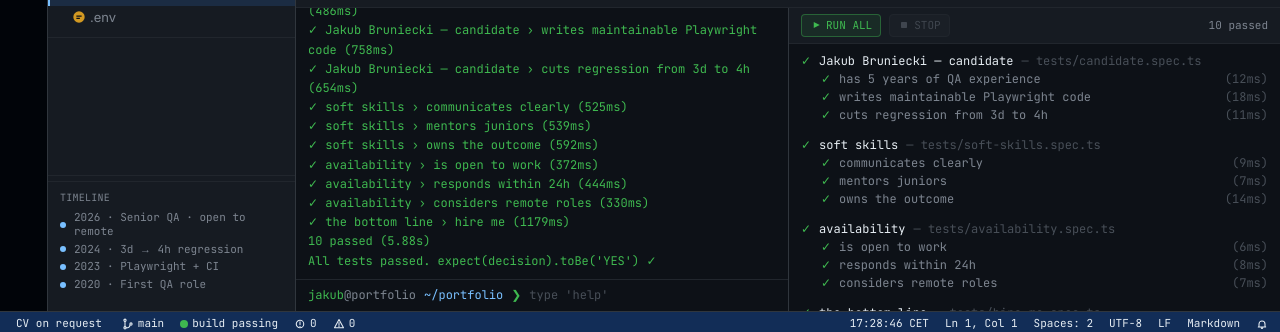
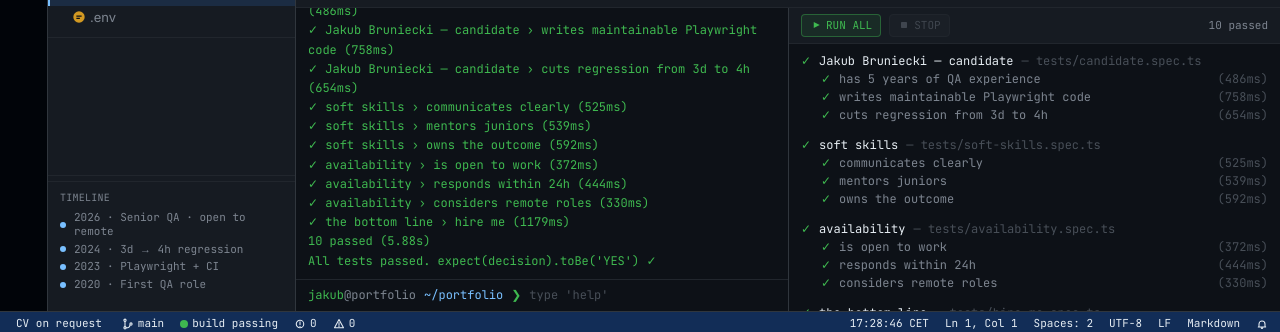
Before and after one commit to kubaasa/jakubruniecki, a Next.js app: page / in a window 1280 px wide. Shown: the part 465-797 px from the top of the page. Built offline with nearby package versions, Linux system fonts and the light colour scheme.

Commit message:
fix: test runner shows randomized duration matching terminal output

```diff
--- a/app/ide/IDEContext.tsx
+++ b/app/ide/IDEContext.tsx
@@ -128,7 +128,16 @@ export function ideReducer(state: IDEState, action: IDEAction): IDEState {
         return {
           ...suite,
           cases: suite.cases.map((c, cIdx) =>
-            cIdx === action.caseIdx ? { ...c, status: action.status } : c,
+            cIdx === action.caseIdx
+              ? {
+                  ...c,
+                  status: action.status,
+                  displayDurMs:
+                    action.displayDurMs !== undefined
+                      ? action.displayDurMs
+                      : c.displayDurMs,
+                }
+              : c,
           ),
         };
       });
@@ -137,7 +146,11 @@ export function ideReducer(state: IDEState, action: IDEAction): IDEState {
     case "TEST_RESET": {
       const testSuites = state.testSuites.map((suite) => ({
         ...suite,
-        cases: suite.cases.map((c) => ({ ...c, status: "idle" as const })),
+        cases: suite.cases.map((c) => ({
+          ...c,
+          status: "idle" as const,
+          displayDurMs: undefined,
+        })),
       }));
       return { ...state, testSuites };
     }
--- a/app/ide/types.ts
+++ b/app/ide/types.ts
@@ -34,6 +34,7 @@ export type TestCase = {
   name: string;
   durMs: number;
   status: TestStatus;
+  displayDurMs?: number;
 };
 
 export type TestSuite = {
@@ -83,6 +84,7 @@ export type IDEAction =
       suiteIdx: number;
       caseIdx: number;
       status: TestStatus;
+      displayDurMs?: number;
     }
   | { type: "TEST_RESET" }
   | { type: "TOGGLE_PALETTE"; open?: boolean }
--- a/components/ide/BottomPanel/TestRunner.tsx
+++ b/components/ide/BottomPanel/TestRunner.tsx
@@ -74,6 +74,7 @@ export function TestRunner() {
             suiteIdx: sIdx,
             caseIdx: cIdx,
             status: "pass",
+            displayDurMs: fakeMs,
           });
           dispatch({
             type: "TERMINAL_APPEND",
@@ -266,7 +267,9 @@ export function TestRunner() {
                     >
                       {c.name}
                     </button>
-                    <span className="text-fg-subtle">({c.durMs}ms)</span>
+                    <span className="text-fg-subtle">
+                      ({c.displayDurMs ?? c.durMs}ms)
+                    </span>
                   </li>
                 ))}
               </ul>
```
